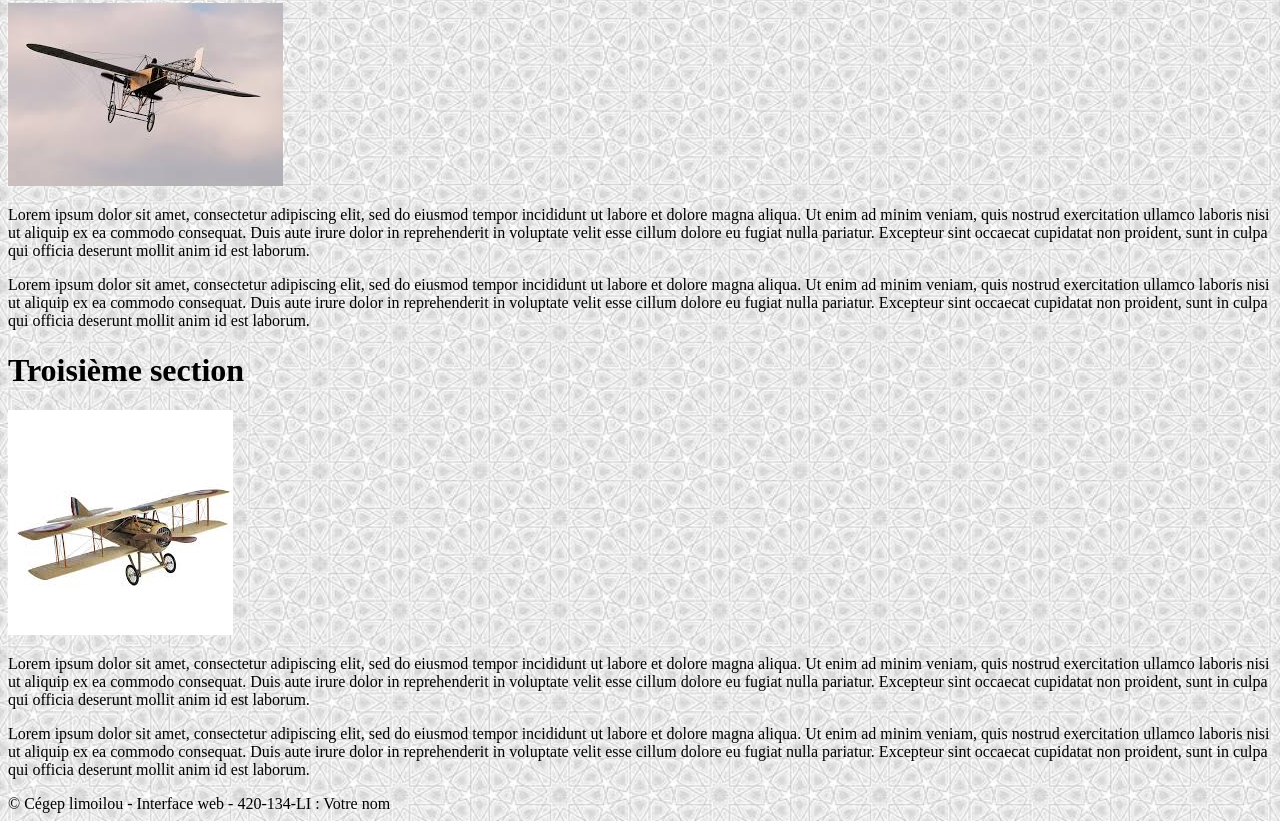
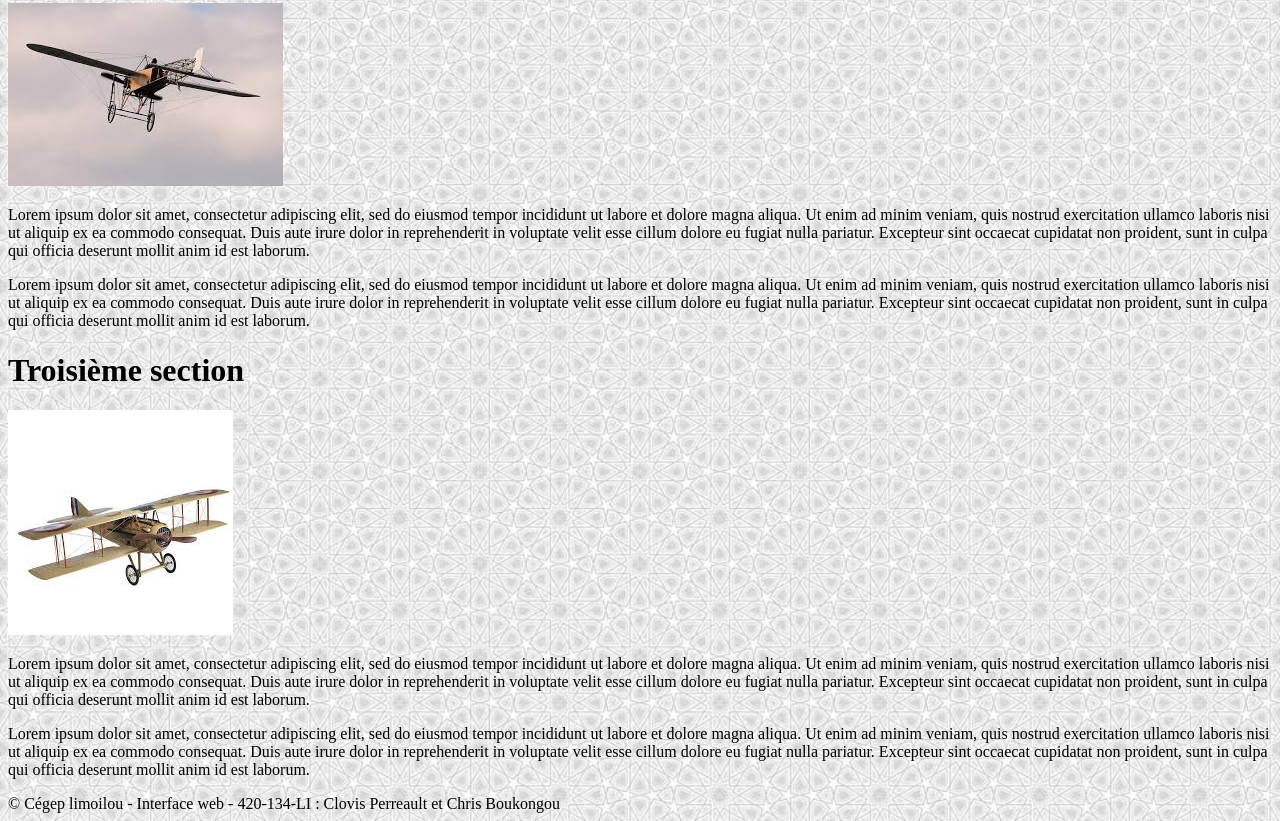
Before and after one commit to ChrisBOUONGOU/tp2_etu, a plain HTML site: page index.html in a window 1280 px wide. Shown: the part 731-1552 px from the top of the page. Drawn offline with Linux system fonts and the light colour scheme.

Commit message:
Noms dans le footer

```diff
--- a/index.html
+++ b/index.html
@@ -131,7 +131,7 @@
     </div>
 
     <footer>
-        &copy; C&eacute;gep limoilou - Interface web - 420-134-LI : Votre nom
+        &copy; C&eacute;gep limoilou - Interface web - 420-134-LI : Clovis Perreault et Chris Boukongou
     </footer>
 </body>
 
```
